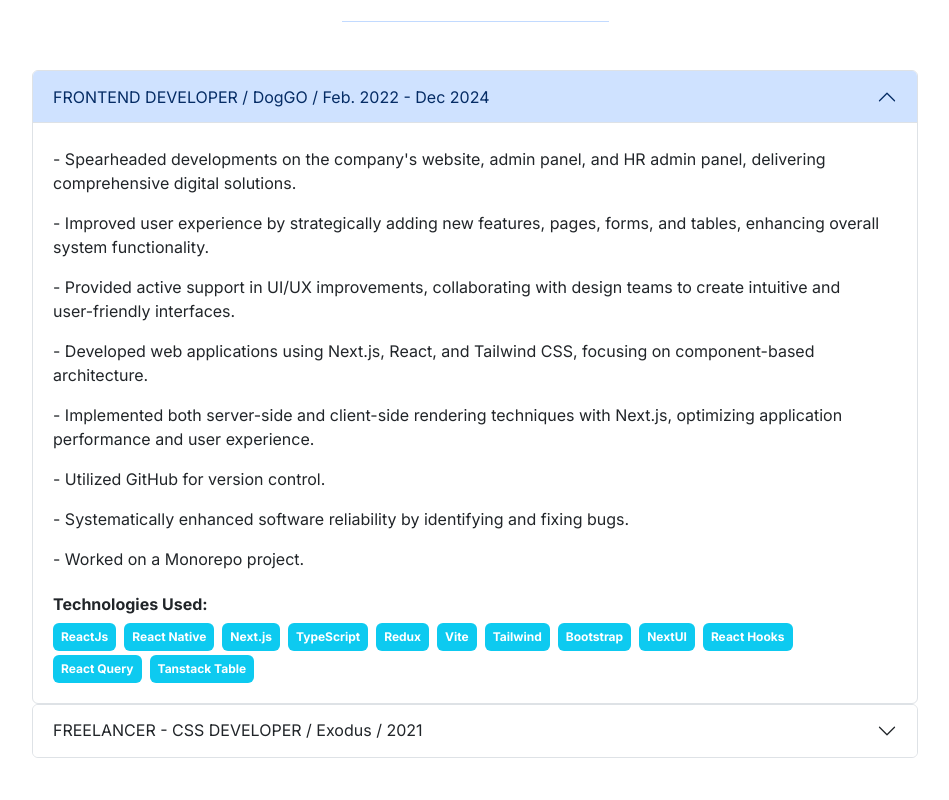
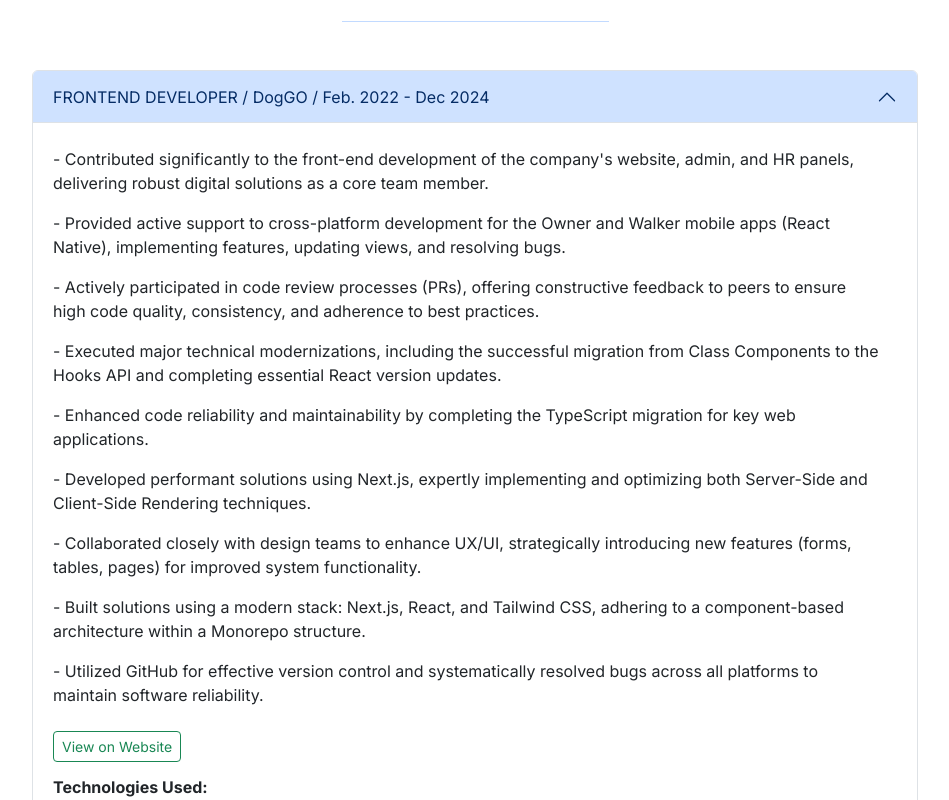
Before and after one commit to muzeyyenyildiz/Portfolio, a React (Vite) app: page / in a window 1280 px wide. Shown: the part 2260-3060 px from the top of the page, without its empty margins (165-1114 px from the left). Built offline with nearby package versions, Linux system fonts and the light colour scheme.

Commit message:
experience constants change

```diff
--- a/src/components/Experience.tsx
+++ b/src/components/Experience.tsx
@@ -5,6 +5,7 @@
     ListGroup,
     Badge,
     Accordion,
+    Button,
 } from 'react-bootstrap';
 import { LanguageContent, UILanguage } from './types';
 
@@ -27,6 +28,17 @@
                                             </ListGroup.Item>
                                         ))}
                                     </ListGroup>
+                                    {job.website && (
+                                        <Button
+                                            variant="outline-success"
+                                            href={job.website}
+                                            target="_blank"
+                                            className="mt-auto ml-4"
+                                            size='sm'
+                                        >
+                                            {texts.buttons.viewOnWebsite}
+                                        </Button>
+                                    )}
                                     <div className="mt-3">
                                         <h6 className="fw-bold">{texts.titles.technologiesUsed}</h6>
                                         {job.technologies.map((tech, idx) => (
--- a/src/components/constantsTR.ts
+++ b/src/components/constantsTR.ts
@@ -25,15 +25,17 @@
                 title: "FRONTEND DEVELOPER / DogGO",
                 time: "Feb. 2022 - Dec 2024",
                 tasks: [
-                    "Spearheaded developments on the company's website, admin panel, and HR admin panel, delivering comprehensive digital solutions.",
-                    "Improved user experience by strategically adding new features, pages, forms, and tables, enhancing overall system functionality.",
-                    "Provided active support in UI/UX improvements, collaborating with design teams to create intuitive and user-friendly interfaces.",
-                    "Developed web applications using Next.js, React, and Tailwind CSS, focusing on component-based architecture.",
-                    "Implemented both server-side and client-side rendering techniques with Next.js, optimizing application performance and user experience.",
-                    "Utilized GitHub for version control.",
-                    "Systematically enhanced software reliability by identifying and fixing bugs.",
-                    "Worked on a Monorepo project.",
+                    "Contributed significantly to the front-end development of the company's website, admin, and HR panels, delivering robust digital solutions as a core team member.",
+                    "Provided active support to cross-platform development for the Owner and Walker mobile apps (React Native), implementing features, updating views, and resolving bugs.",
+                    "Actively participated in code review processes (PRs), offering constructive feedback to peers to ensure high code quality, consistency, and adherence to best practices.",
+                    "Executed major technical modernizations, including the successful migration from Class Components to the Hooks API and completing essential React version updates.",
+                    "Enhanced code reliability and maintainability by completing the TypeScript migration for key web applications.",
+                    "Developed performant solutions using Next.js, expertly implementing and optimizing both Server-Side and Client-Side Rendering techniques.",
+                    "Collaborated closely with design teams to enhance UX/UI, strategically introducing new features (forms, tables, pages) for improved system functionality.",
+                    "Built solutions using a modern stack: Next.js, React, and Tailwind CSS, adhering to a component-based architecture within a Monorepo structure.",
+                    "Utilized GitHub for effective version control and systematically resolved bugs across all platforms to maintain software reliability."
                 ],
+                website: 'https://www.doggoapp.com/',
                 technologies: ["ReactJs", "React Native", "Next.js", "TypeScript", "Redux", "Vite", "Tailwind", "Bootstrap", "NextUI", "React Hooks", "React Query", "Tanstack Table"]
             },
             {
@@ -121,22 +123,24 @@
         ],
         experience: [
             {
-                title: "ÖN YÜZ GELİŞTİRİCİ / DogGO",
+                title: "FRONTEND DEVELOPER / DogGO",
                 time: "Şub. 2022 - Ara. 2024",
                 tasks: [
-                    "Şirketin web sitesi, yönetici paneli ve İK yönetici paneli üzerindeki geliştirmelere öncülük ettim.",
-                    "Stratejik olarak yeni özellikler, sayfalar, formlar ve tablolar ekleyerek kullanıcı deneyimini iyileştirdim.",
-                    "Tasarım ekipleriyle işbirliği yaparak sezgisel ve kullanıcı dostu arayüzler oluşturmak için UI/UX iyileştirmelerine aktif destek sağladım.",
-                    "Bileşen tabanlı mimariye odaklanarak Next.js, React ve Tailwind CSS kullanarak web uygulamaları geliştirdim.",
-                    "Next.js ile hem sunucu taraflı hem de istemci taraflı render tekniklerini uyguladım, uygulama performansını ve kullanıcı deneyimini optimize ettim.",
-                    "Versiyon kontrolü için GitHub kullandım.",
-                    "Yazılım güvenilirliğini sistematik olarak hataları belirleyip düzelterek artırdım.",
-                    "Monorepo projesi üzerinde çalıştım.",
+                    "Bir yazılım ekibinin parçası olarak, şirketin web sitesi, yönetici ve İK panellerinin ön yüz geliştirmelerine önemli katkılar sağladım.",
+                    "Owner ve Walker mobil uygulamalarının (React Native) platformlar arası geliştirmesini destekledim; yeni özellikler, sayfa güncellemeleri ve hata çözümleri yaptım.",
+                    "Kod inceleme (PR) süreçlerine aktif olarak katıldım, ekip arkadaşlarıma yapıcı geri bildirimler sunarak kod kalitesinin ve standartların korunmasına katkıda bulundum.",
+                    "Önemli teknik modernizasyon süreçlerini yürüttüm; Class Component'leri Hook API'ye taşıdım ve gerekli React versiyon güncellemelerini tamamladım.",
+                    "Ana web uygulamalarında JavaScript'ten TypeScript'e dönüşümü gerçekleştirerek kod güvenliğini ve sürdürülebilirliğini artırdım.",
+                    "Next.js kullanarak yüksek performanslı uygulamalar geliştirdim ve hem Sunucu Taraflı (SSR) hem de İstemci Taraflı (CSR) Rendering tekniklerini uygulayıp optimize ettim.",
+                    "Kullanıcı deneyimini (UX/UI) iyileştirmek amacıyla tasarım ekipleriyle yakın çalışarak stratejik olarak yeni özellikler ekledim.",
+                    "Next.js, React ve Tailwind CSS kullanarak bileşen tabanlı mimariye sahip çözümler geliştirdim ve projeleri Monorepo yapısı içinde yönettim.",
+                    "GitHub ile etkili sürüm kontrolü sağladım ve tüm platformlarda yazılım güvenilirliğini sürdürmek için sistematik olarak hataları çözdüm."
                 ],
+                website: 'https://www.doggoapp.com/',
                 technologies: ["ReactJs", "React Native", "Next.js", "TypeScript", "Redux", "Vite", "Tailwind", "Bootstrap", "NextUI", "React Hooks", "React Query", "Tanstack Table"]
             },
             {
-                title: "SERBEST ÇALIŞAN - CSS GELİŞTİRİCİ / Exodus",
+                title: "FREELANCER - CSS GELİŞTİRİCİ / Exodus",
                 time: "2021",
                 tasks: ["Exodus Detail Websites, Bootstrap, HTML5 ve CSS3 ile oluşturuldu."],
                 technologies: ["HTML5", "CSS3", "Bootstrap"]
@@ -194,7 +198,7 @@
                 contactFormTitle: "Bana Ulaşın", email: "E-posta", name: "Adınız", message: "Mesajınız",
                 enterName: "Adınızı Giriniz", enterEmail: "E-posta Adresinizi Giriniz", writeMessage: "Mesajınızı Yazınız"
             },
-            footer: "Ön Yüz Geliştirici Portfolyo",
+            footer: "FRONTEND DEVELOPER Portfolyo",
             locationText: "Konum:",
         }
     }
--- a/src/components/types.ts
+++ b/src/components/types.ts
@@ -12,6 +12,7 @@
     title: string;
     time: string;
     tasks: string[];
+    website?: string;
     technologies: string[];
 }
 
```
